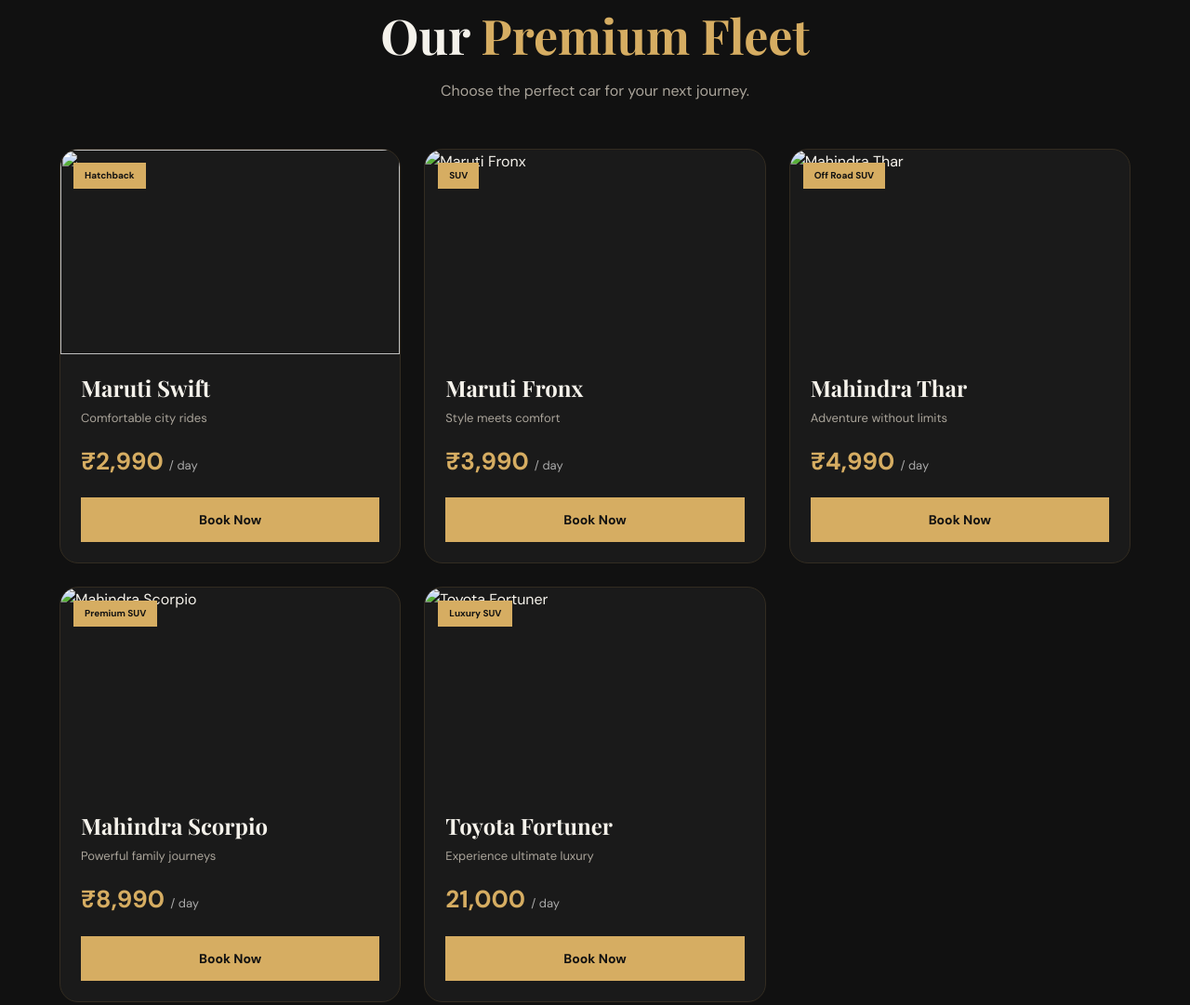
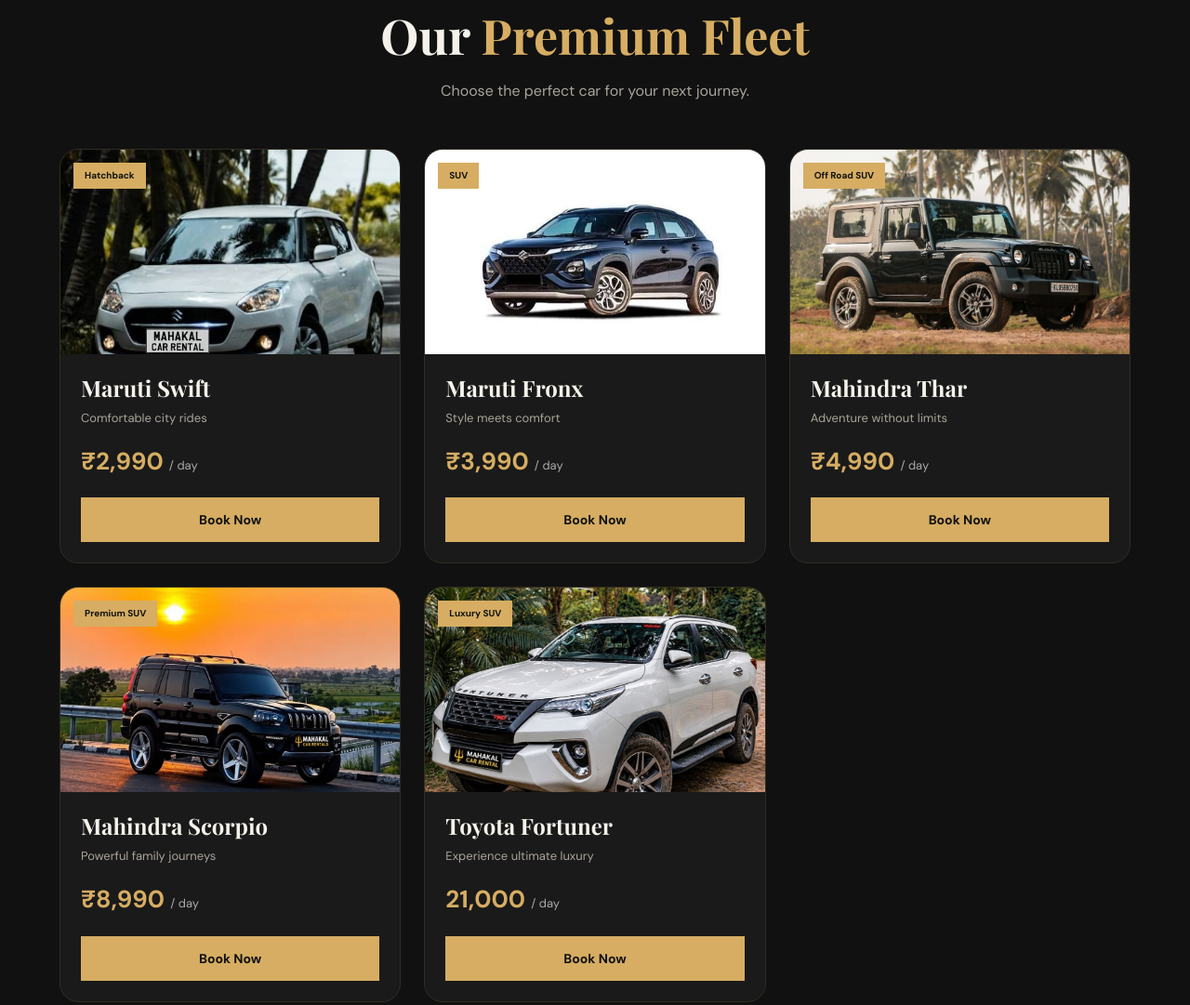
Before and after one commit to preet-1234567/mahakalrent, a plain HTML site: page index.html in a window 1280 px wide. Shown: the part 1693-2774 px from the top of the page at 93% size. Drawn offline with nearby package versions, Linux system fonts and the light colour scheme.

Commit message:
Update index.html

```diff
--- a/index.html
+++ b/index.html
@@ -24,7 +24,7 @@
 
         <nav class="navbar">
     <a href="#home" class="logo">
-        <img src="images/logo.jpg" alt="Mahakal Logo">
+        <img src="logo.jpg" alt="Mahakal Logo">
         <div class="logo-text">
             <h2>MAHAKAL</h2>
             <span>CAR RENTALS</span>
@@ -176,7 +176,7 @@
             <!-- SWIFT -->
             <div class="car-card">
                 <div class="car-image">
-                    <img src="images/swift.jpg" alt=""Maruti swift>
+                    <img src="swift.jpg" alt=""Maruti swift>
                     <span class="car-tag">Hatchback</span>
                 </div>
                 <div class="car-info">
@@ -190,7 +190,7 @@
             <!-- FRONX -->
             <div class="car-card">
                 <div class="car-image">
-                    <img src="images/fronx.jpg" alt="Maruti Fronx">
+                    <img src="fronx.jpg" alt="Maruti Fronx">
                     <span class="car-tag">SUV</span>
                 </div>
                 <div class="car-info">
@@ -204,7 +204,7 @@
             <!-- THAR -->
             <div class="car-card">
                 <div class="car-image">
-                    <img src="images/thar.jpg" alt="Mahindra Thar">
+                    <img src="thar.jpg" alt="Mahindra Thar">
                     <span class="car-tag">Off Road SUV</span>
                 </div>
                 <div class="car-info">
@@ -218,7 +218,7 @@
             <!-- SCORPIO -->
             <div class="car-card">
                 <div class="car-image">
-                    <img src="images/scorpio.jpg" alt="Mahindra Scorpio">
+                    <img src="scorpio.jpg" alt="Mahindra Scorpio">
                     <span class="car-tag">Premium SUV</span>
                 </div>
                 <div class="car-info">
@@ -232,7 +232,7 @@
             <!-- FORTUNER -->
             <div class="car-card">
                 <div class="car-image">
-                    <img src="images/fortuner.jpg" alt="Toyota Fortuner">
+                    <img src="fortuner.jpg" alt="Toyota Fortuner">
                     <span class="car-tag">Luxury SUV</span>
                 </div>
                 <div class="car-info">
```
